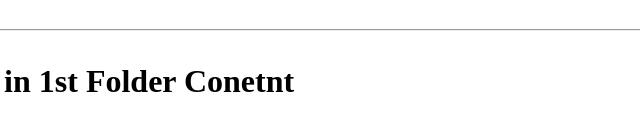
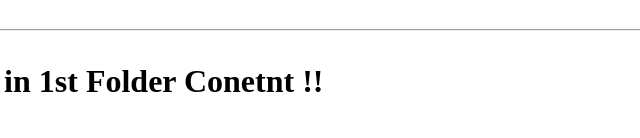
Before and after one commit to gohar-waheed-brainx/Practise, a plain HTML site: page index.html in a window 1280 px wide. Shown: the part 130-268 px from the top of the page, 333-973 px from the left. Drawn offline with Linux system fonts and the light colour scheme.

```diff
--- a/index.html
+++ b/index.html
@@ -13,7 +13,7 @@
         </p>
         <hr>
         <p>
-            Creating Merge Conflit in 1st Folder Conetnt
+            Creating Merge Conflit in 1st Folder Conetnt !!
         </p>
     </h1>
 </body>
```
